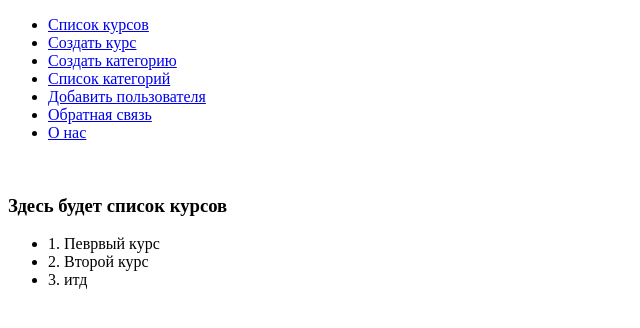
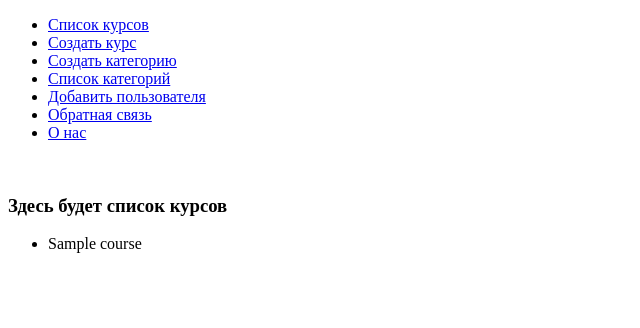
Before and after one commit to uder/gb_patterns, a Python web app: template templates/index.html in a window 1280 px wide. Shown: the top 328 px of the page, without its empty margins (0-640 px from the left). Run offline with Jinja, Linux system fonts and the light colour scheme; the template is opened without the code that fills it: most values are stand-ins (such as "Sample title", 1, 10 or a date in 2020).

Commit message:
courses list implementation

```diff
--- a/templates/include/course_list.html
+++ b/templates/include/course_list.html
@@ -1,13 +1,8 @@
 <br>
 <h3>Здесь будет список курсов</h3>
 <ul>
-    <li>
-        1. Певрвый курс
-    </li>
-    <li>
-        2. Второй курс
-    </li>
-    <li>
-        3. итд
-    </li>
+    {% for course in courses_list %}
+    <li>{{ course }}</li>
+    {% endfor %}
+
 </ul>
--- a/windy/handlers/__init__.py
+++ b/windy/handlers/__init__.py
@@ -5,6 +5,9 @@ from windy.models.course import Course
 
 def root(windy,environ,start_response,request):
 	start_response(windy.http_200, windy.response_headers)
+	courses_list=Course.get_courses_list()
+	request.update({'courses_list':courses_list})
+
 	html=windy.render('index.html', **request).encode('utf-8')
 	return [html]
 
--- a/windy/models/course.py
+++ b/windy/models/course.py
@@ -7,6 +7,11 @@ class Course(PrototypeMixin):
     def get_course_by_name(self,name):
         course=self.courses.get(name,None)
         return course
+
+    @classmethod
+    def get_courses_list(self):
+        list=self.courses.keys()
+        return list
 
     def __init__(self,name,duration):
         self.name=name
@@ -20,6 +25,7 @@ class Course(PrototypeMixin):
     def set_name(self, name):
         if not self.courses.get(name, None):
             self.name=name
+            self.courses.update({self.name:self})
             result=True
         else:
             result=False
```
